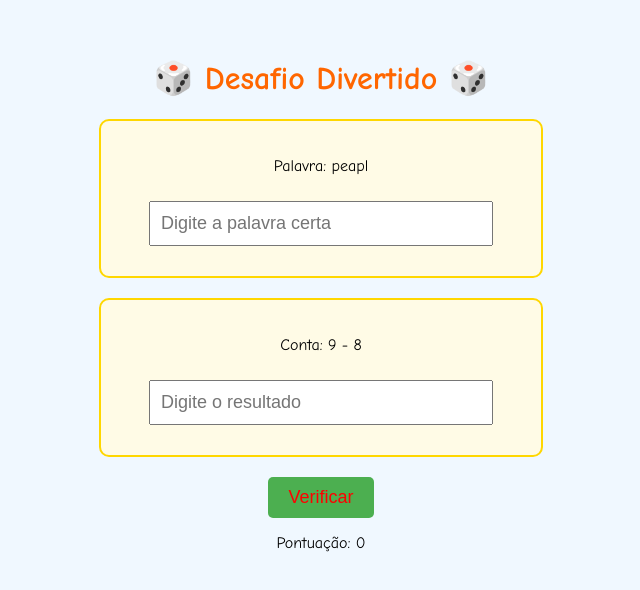
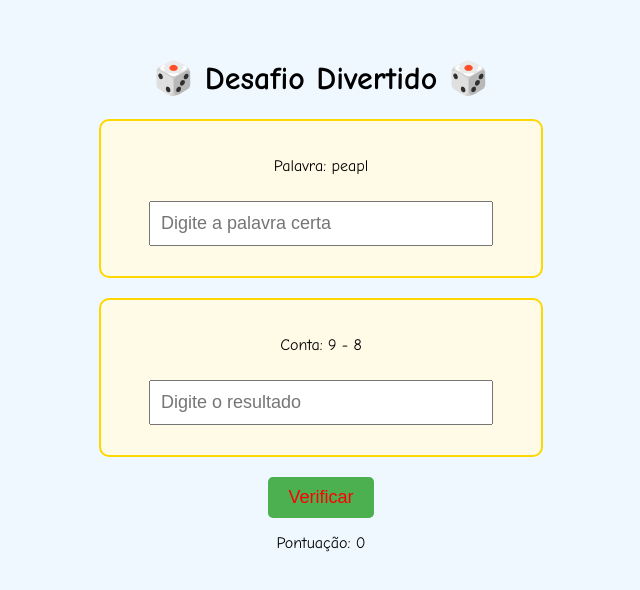
Before and after one commit to mile-02/jogo-educativo, a plain HTML site: page index.html in a window 1280 px wide. Shown: the whole page, without its empty margins (319-959 px from the left). Drawn offline with Linux system fonts and the light colour scheme.

Commit message:
Update index.html

```diff
--- a/index.html
+++ b/index.html
@@ -11,7 +11,7 @@
       padding: 30px;
     }
     h1 {
-      color: #ff6600;
+      color: #red;
     }
     .box {
       background: #fffbe6;
```
